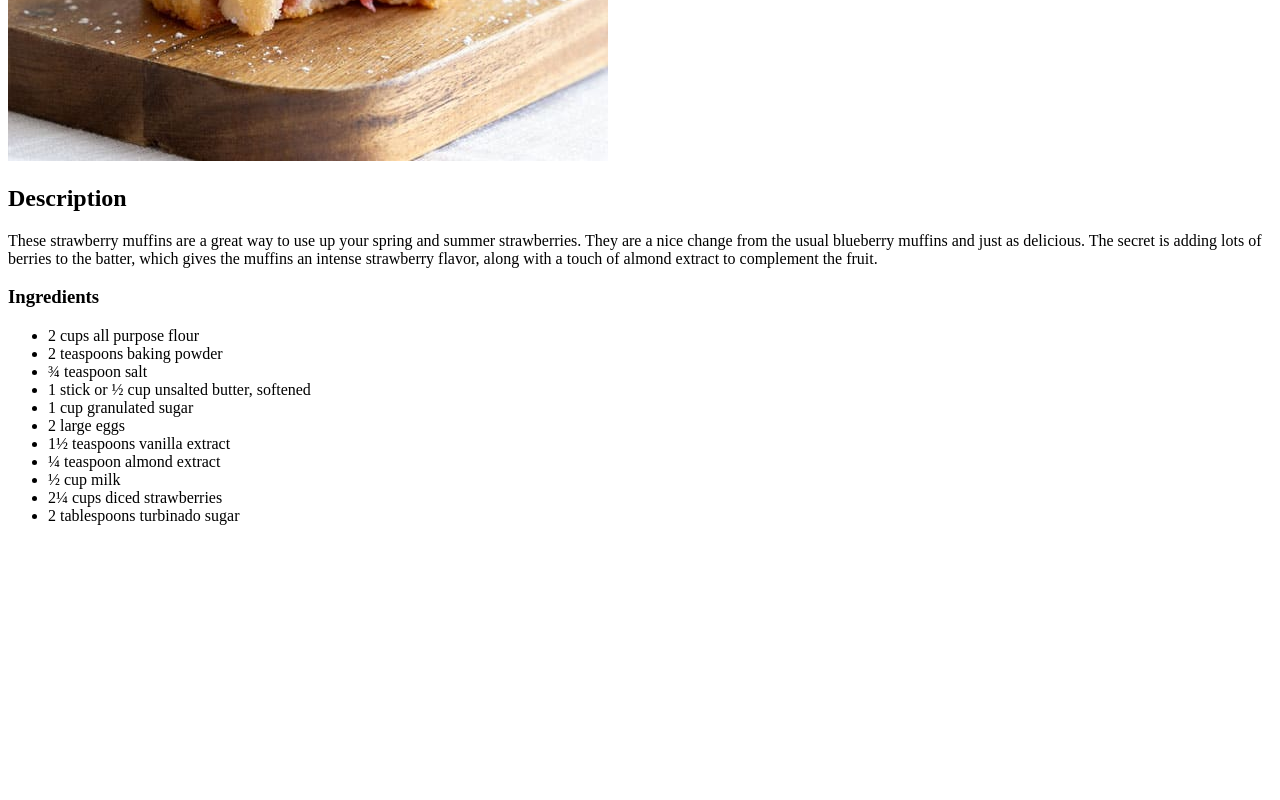
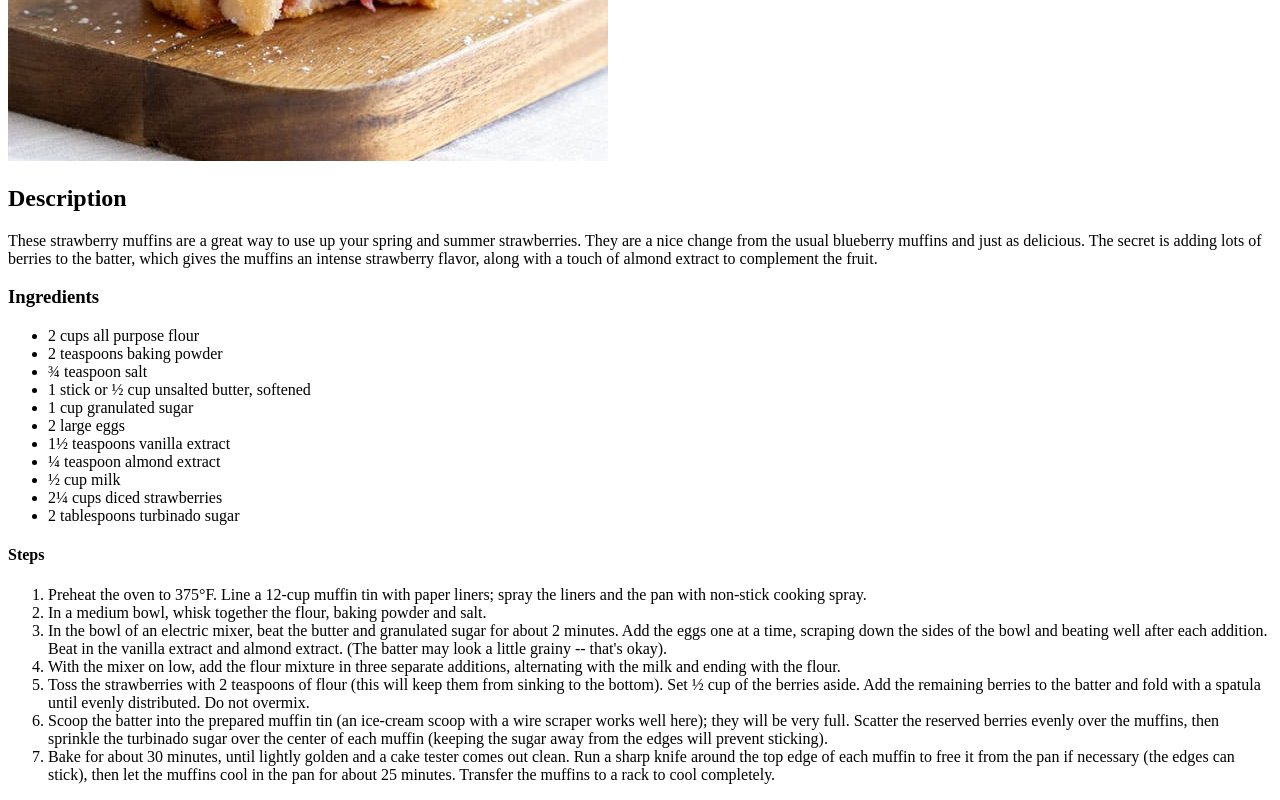
Before and after one commit to yojaepak/Recipes, a plain HTML site: page recipes/strawberry_muffins.html in a window 1280 px wide. Shown: the part 519-1319 px from the top of the page. Before the commit the page ends 1060 px from the top, so only its background shows below. Drawn offline with Linux system fonts and the light colour scheme.

Commit message:
Add steps section to strawberry_muffins.html

```diff
--- a/recipes/strawberry_muffins.html
+++ b/recipes/strawberry_muffins.html
@@ -32,5 +32,16 @@
         <li>2¼ cups diced strawberries</li>
         <li>2 tablespoons turbinado sugar</li>
     </ul>
+
+    <h4>Steps</h4>
+    <ol>
+        <li>Preheat the oven to 375°F. Line a 12-cup muffin tin with paper liners; spray the liners and the pan with non-stick cooking spray.</li>
+        <li>In a medium bowl, whisk together the flour, baking powder and salt.</li>
+        <li>In the bowl of an electric mixer, beat the butter and granulated sugar for about 2 minutes. Add the eggs one at a time, scraping down the sides of the bowl and beating well after each addition. Beat in the vanilla extract and almond extract. (The batter may look a little grainy -- that's okay).</li>
+        <li>With the mixer on low, add the flour mixture in three separate additions, alternating with the milk and ending with the flour.</li>
+        <li>Toss the strawberries with 2 teaspoons of flour (this will keep them from sinking to the bottom). Set ½ cup of the berries aside. Add the remaining berries to the batter and fold with a spatula until evenly distributed. Do not overmix.</li>
+        <li>Scoop the batter into the prepared muffin tin (an ice-cream scoop with a wire scraper works well here); they will be very full. Scatter the reserved berries evenly over the muffins, then sprinkle the turbinado sugar over the center of each muffin (keeping the sugar away from the edges will prevent sticking).</li>
+        <li>Bake for about 30 minutes, until lightly golden and a cake tester comes out clean. Run a sharp knife around the top edge of each muffin to free it from the pan if necessary (the edges can stick), then let the muffins cool in the pan for about 25 minutes. Transfer the muffins to a rack to cool completely.</li>
+    </ol>
 </body>
 </html>
```
